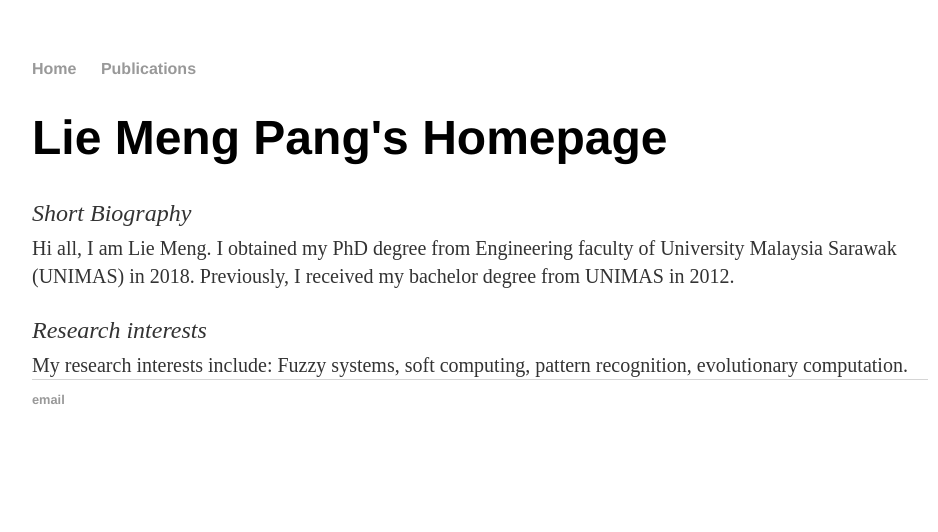
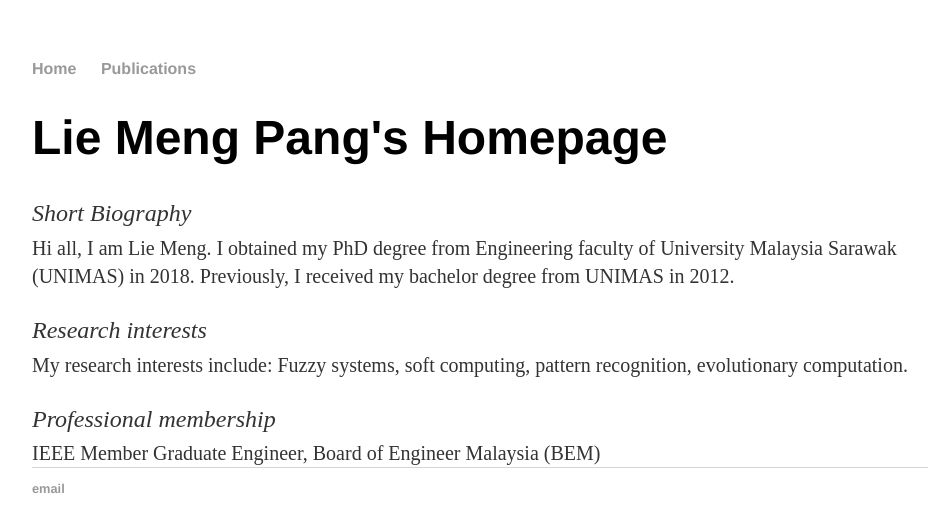
Before and after one commit to lymin1206/test.github.io, a Jekyll site: the page index.html, which Jekyll copies as it is, in a window 1280 px wide. Shown: the top 532 px of the page, without its empty margins (160-1098 px from the left). Built offline with Jekyll 4.4.1, drawn with Linux system fonts in a browser that asks for light colours.

Commit message:
Update index.html

```diff
--- a/index.html
+++ b/index.html
@@ -23,6 +23,11 @@
 
 				<p1> My research interests include: Fuzzy systems, soft computing, pattern recognition,
 					evolutionary computation.  </p1>
+
+			<p> <em> Professional membership </em> </p>
+			<p1> IEEE Member </p1>
+			<p1> Graduate Engineer, Board of Engineer Malaysia (BEM) </p1>
+
     		</div><!-- /.blurb -->
 		</div><!-- /.container -->
 		<footer>
```
